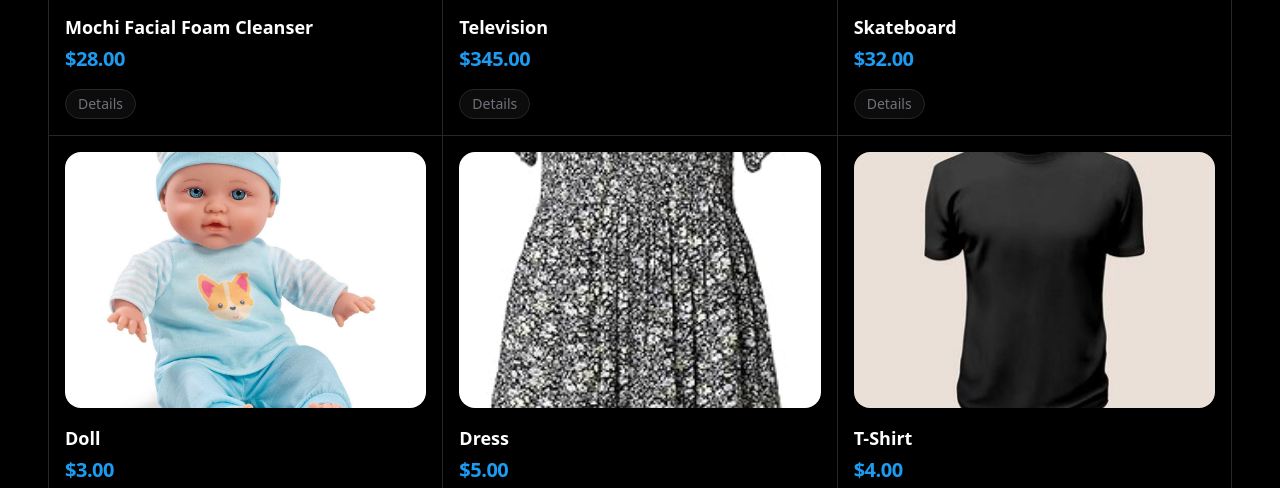
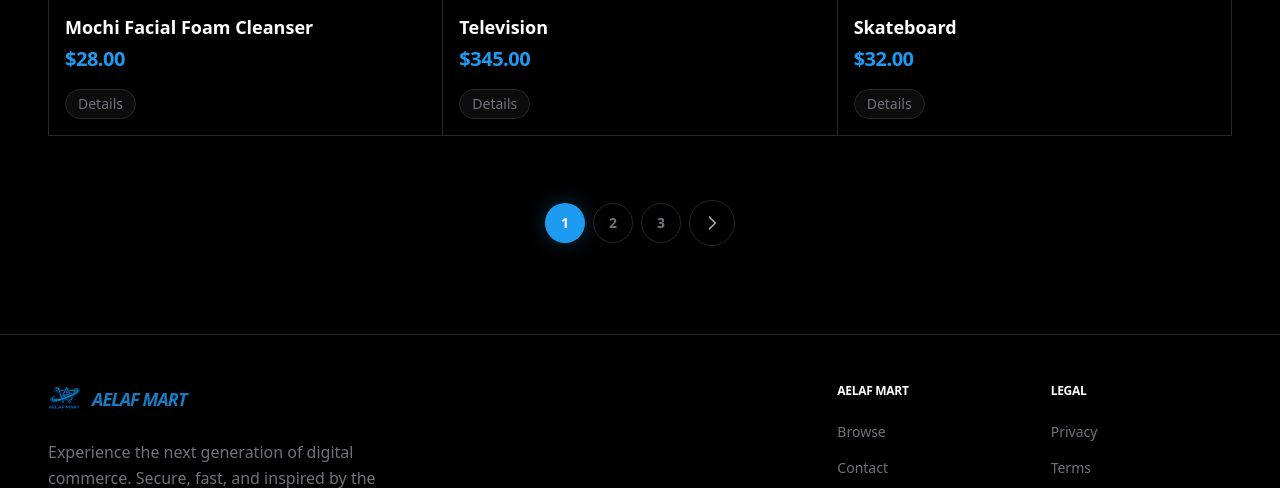
Before and after one commit to aelaf-git/Online_Market_Place_using_Django, a Django app: page / in a window 1280 px wide. Shown: the part 1286-1774 px from the top of the page. Run offline with Django 4.2, Linux system fonts and the light colour scheme; data comes from the database, SQL or seed files in the repository; both versions use the stored data as it was after the commit; some libraries are stand-ins or nearby versions.

Commit message:
feat: implement pagination for item list in index view and template

```diff
--- a/core/templates/core/index.html
+++ b/core/templates/core/index.html
@@ -47,5 +47,36 @@
     </div>
     {% endfor %}
   </div>
+
+  <!-- Pagination Controls -->
+  {% if items.has_other_pages %}
+  <div class="mt-16 flex justify-center items-center space-x-2">
+      {% if items.has_previous %}
+          <a href="?page={{ items.previous_page_number }}" class="p-3 rounded-full border border-zinc-800 text-zinc-400 hover:text-[#1D9BF0] hover:border-[#1D9BF0] transition-all duration-200 group">
+              <svg class="w-5 h-5" fill="none" stroke="currentColor" viewBox="0 0 24 24">
+                  <path stroke-linecap="round" stroke-linejoin="round" stroke-width="2" d="M15 19l-7-7 7-7"></path>
+              </svg>
+          </a>
+      {% endif %}
+
+      <div class="flex items-center space-x-2">
+          {% for num in items.paginator.page_range %}
+              {% if items.number == num %}
+                  <span class="w-10 h-10 flex items-center justify-center rounded-full bg-[#1D9BF0] text-white font-black text-sm shadow-[0_0_20px_rgba(29,155,240,0.3)]">{{ num }}</span>
+              {% elif num > items.number|add:'-3' and num < items.number|add:'3' %}
+                  <a href="?page={{ num }}" class="w-10 h-10 flex items-center justify-center rounded-full border border-zinc-800 text-zinc-500 hover:text-white hover:border-zinc-700 transition-all duration-200 font-bold text-sm">{{ num }}</a>
+              {% endif %}
+          {% endfor %}
+      </div>
+
+      {% if items.has_next %}
+          <a href="?page={{ items.next_page_number }}" class="p-3 rounded-full border border-zinc-800 text-zinc-400 hover:text-[#1D9BF0] hover:border-[#1D9BF0] transition-all duration-200 group">
+              <svg class="w-5 h-5" fill="none" stroke="currentColor" viewBox="0 0 24 24">
+                  <path stroke-linecap="round" stroke-linejoin="round" stroke-width="2" d="M9 5l7 7-7 7"></path>
+              </svg>
+          </a>
+      {% endif %}
+  </div>
+  {% endif %}
 </div>
 {% endblock %}
--- a/core/views.py
+++ b/core/views.py
@@ -1,4 +1,5 @@
 from django.shortcuts import render, redirect
+from django.core.paginator import Paginator
 
 # core/views.py
 from item.models import Category, Item
@@ -14,10 +15,16 @@ import base64
 # Create your views here.
 
 def index(request):
-    items = Item.objects.filter(is_sold=False).order_by('-created_at')[:10]
+    item_list = Item.objects.filter(is_sold=False).order_by('-created_at')
+    paginator = Paginator(item_list, 6) # Show 6 items per page
+
+    page_number = request.GET.get('page')
+    page_obj = paginator.get_page(page_number)
+
     categories = Category.objects.all()
+
     return render(request, 'core/index.html', {
-        'items': items,
+        'items': page_obj,
         'categories': categories,
     })
 
```
Also changed, not shown: db.sqlite3.
